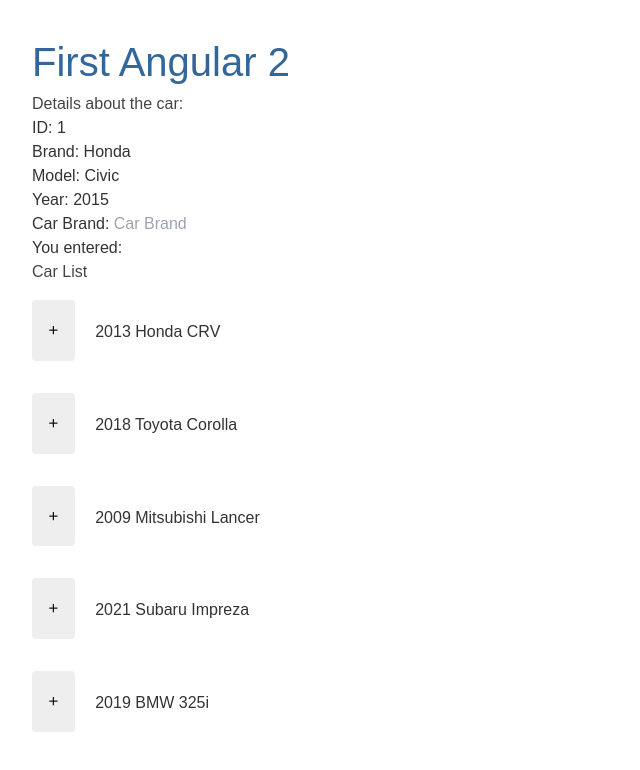
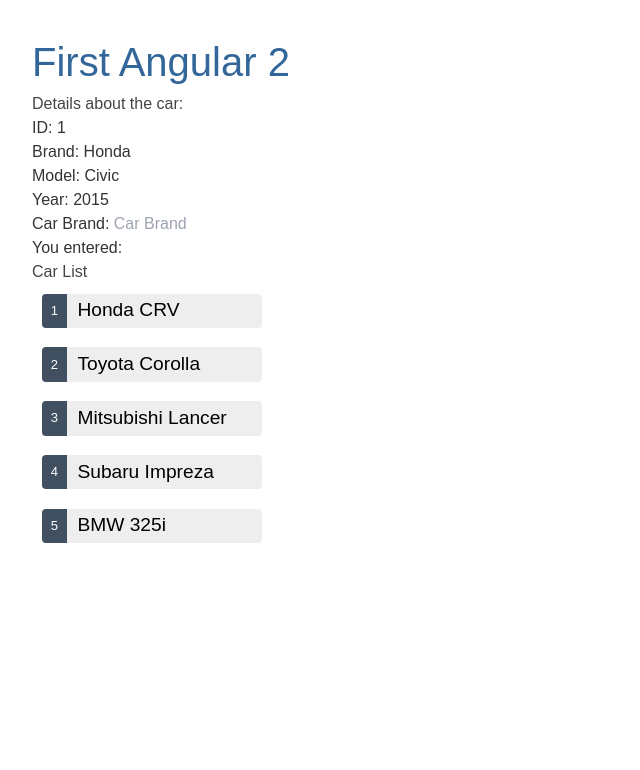
Before and after one commit to bingzz/angular2-tailwind, an Angular app: page / in a window 1280 px wide. Shown: the top 770 px of the page, without its empty margins (0-640 px from the left). Built offline with nearby package versions, Linux system fonts and the light colour scheme.

Commit message:
ADDED CSS

```diff
--- a/src/app/cars/cars.component.css
+++ b/src/app/cars/cars.component.css
@@ -1,4 +1,65 @@
-.selected {
-  color: red;
-  background-color: burlywood;
+.cars {
+  margin: 0 0 2em 0;
+  list-style-type: none;
+  padding: 0;
+  width: 15em;
 }
+
+.cars li {
+  display: flex;
+}
+
+.cars button {
+  flex: 1;
+  cursor: pointer;
+  position: relative;
+  left: 0;
+  background-color: #EEE;
+  margin: .5em;
+  padding: 0;
+  border-radius: 4px;
+  display: flex;
+  align-items: stretch;
+  height: 1.8em;
+}
+
+.cars button:hover {
+  color: #2c3a41;
+  background-color: #e6e6e6;
+  left: .1em;
+}
+
+.cars button:active {
+  background-color: #525252;
+  color: #fafafa;
+}
+
+.cars button.selected {
+  background-color: black;
+  color: white;
+}
+
+.cars button.selected:hover {
+  background-color: #505050;
+  color: white;
+}
+
+.cars button.selected:active {
+  background-color: black;
+  color: white;
+}
+
+.cars .badge {
+  display: inline-block;
+  font-size: small;
+  color: white;
+  padding: 0.8em 0.7em 0 0.7em;
+  background-color: #405061;
+  line-height: 1em;
+  margin-right: .8em;
+  border-radius: 4px 0 0 4px;
+}
+
+.cars .name {
+  align-self: center;
+}
--- a/src/app/cars/cars.component.html
+++ b/src/app/cars/cars.component.html
@@ -14,14 +14,12 @@
 </div>
 
 <h2>Car List</h2>
-<ul>
+<ul class="cars">
   <li *ngFor="let car of cars">
-    <div [class.selected]="car === selectedCar" (click)="onSelect(car)">
-      <button type="button">
-        +
-      </button>
-      <span> {{car.year}} {{car.brand}} {{car.model}}</span>
-    </div>
+    <button type="button" [class.selected]="car === selectedCar" (click)="onSelect(car)">
+      <span class="badge">{{car.id}}</span>
+      <span class="name">{{car.brand}} {{car.model}}</span>
+    </button>
   </li>
 </ul>
 
```
